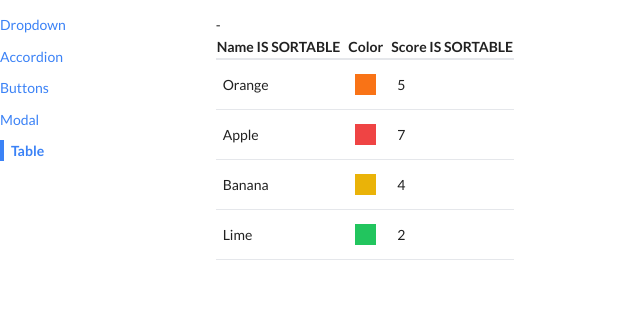
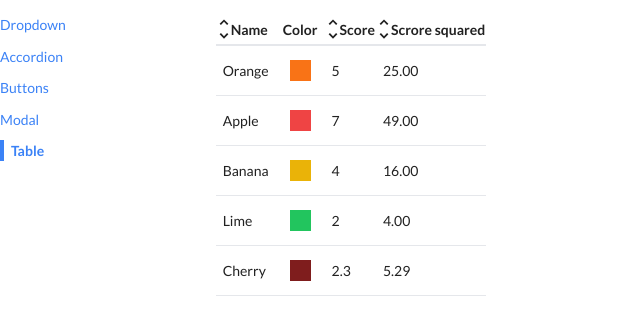
Before and after one commit to Mohitkumar6122/comps, a React (Create React App) app: page /table in a window 1280 px wide. Shown: the top 320 px of the page, without its empty margins (0-640 px from the left). Built offline with nearby package versions, Linux system fonts and the light colour scheme.

Commit message:
Finished Sortable Component
Signed-off-by: Mohit Kumar <mkay6123@gmail.com>

```diff
--- a/src/components/SortableTable.js
+++ b/src/components/SortableTable.js
@@ -1,5 +1,6 @@
 import { useState } from "react";
 import Table from "./Table";
+import { GoChevronUp, GoChevronDown } from "react-icons/go";
 
 function SortableTable(props) {
   // 2 pieces of state
@@ -13,6 +14,11 @@ function SortableTable(props) {
   const { config, data } = props;
 
   const handleClick = (label) => {
+    if (sortBy && sortBy !== label) {
+      setSortOrder("asc");
+      setSortBy(label);
+      return;
+    }
     switch (sortOrder) {
       case null:
         setSortOrder("asc");
@@ -39,8 +45,14 @@ function SortableTable(props) {
     return {
       ...column,
       header: () => (
-        <th onClick={() => handleClick(column.label)}>
-          {column.label} IS SORTABLE
+        <th
+          className="cursor-pointer hover:bg-gray-100"
+          onClick={() => handleClick(column.label)}
+        >
+          <div className="flex items-center margin: auto">
+            {getIcons(column.label, sortBy, sortOrder)}
+            {column.label}
+          </div>
         </th>
       ),
     };
@@ -72,12 +84,30 @@ function SortableTable(props) {
     });
   }
 
-  return (
-    <div>
-      {sortOrder} - {sortBy}
-      <Table {...props} config={updatedConfig} data={sortedData} />
-    </div>
-  );
+  return <Table {...props} config={updatedConfig} data={sortedData} />;
 }
 
+// function to show sorting icons
+const getIcons = (label, sortBy, sortOrder) => {
+  if (label !== sortBy || sortOrder === null) {
+    return (
+      <div>
+        {" "}
+        <GoChevronUp /> <GoChevronDown />
+      </div>
+    );
+  } else if (sortOrder === "asc") {
+    return (
+      <div>
+        <GoChevronUp />
+      </div>
+    );
+  } else
+    return (
+      <div>
+        <GoChevronDown />
+      </div>
+    );
+};
+
 export default SortableTable;
--- a/src/pages/TablePage.js
+++ b/src/pages/TablePage.js
@@ -6,6 +6,7 @@ const data = [
   { name: "Apple", color: "bg-red-500", score: 7 },
   { name: "Banana", color: "bg-yellow-500", score: 4 },
   { name: "Lime", color: "bg-green-500", score: 2 },
+  { name: "Cherry", color: "bg-red-900", score: 2.3 },
 ];
 
 // config file for column data for the table
@@ -14,7 +15,7 @@ const dataConfig = [
   {
     label: "Name",
     render: (fruit) => fruit.name,
-    sortValue : (fruit) => fruit.name,
+    sortValue: (fruit) => fruit.name,
   },
   {
     label: "Color",
@@ -28,6 +29,11 @@ const dataConfig = [
 
     // optional fxn to describe how to extract values for sorting when the
     // column is clicked use sortValue: { prop }
+    sortValue: (fruit) => fruit.score,
+  },
+  {
+    label: "Scrore squared",
+    render: (fruit) => (fruit.score ** 2).toFixed(2),
     sortValue: (fruit) => fruit.score,
   },
 ];
```
